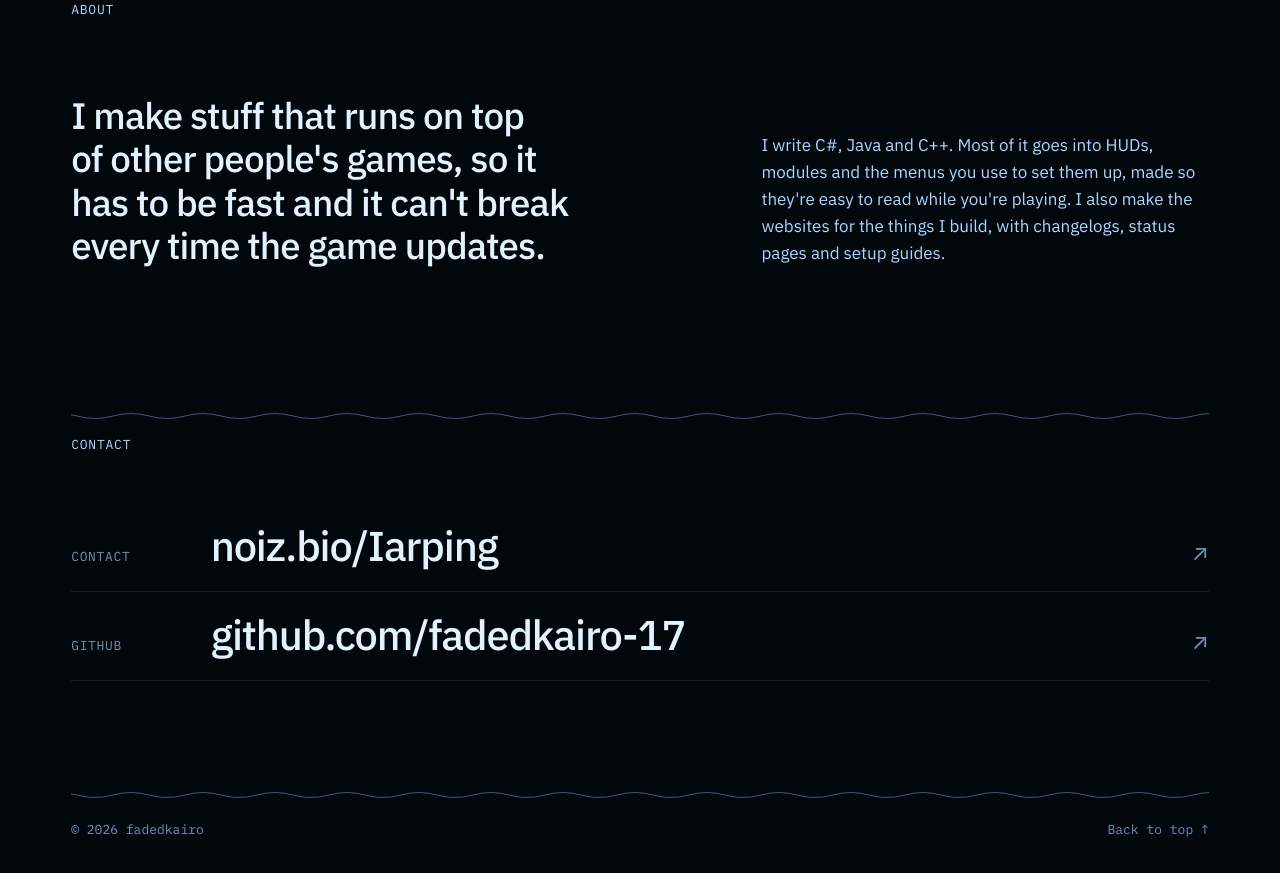
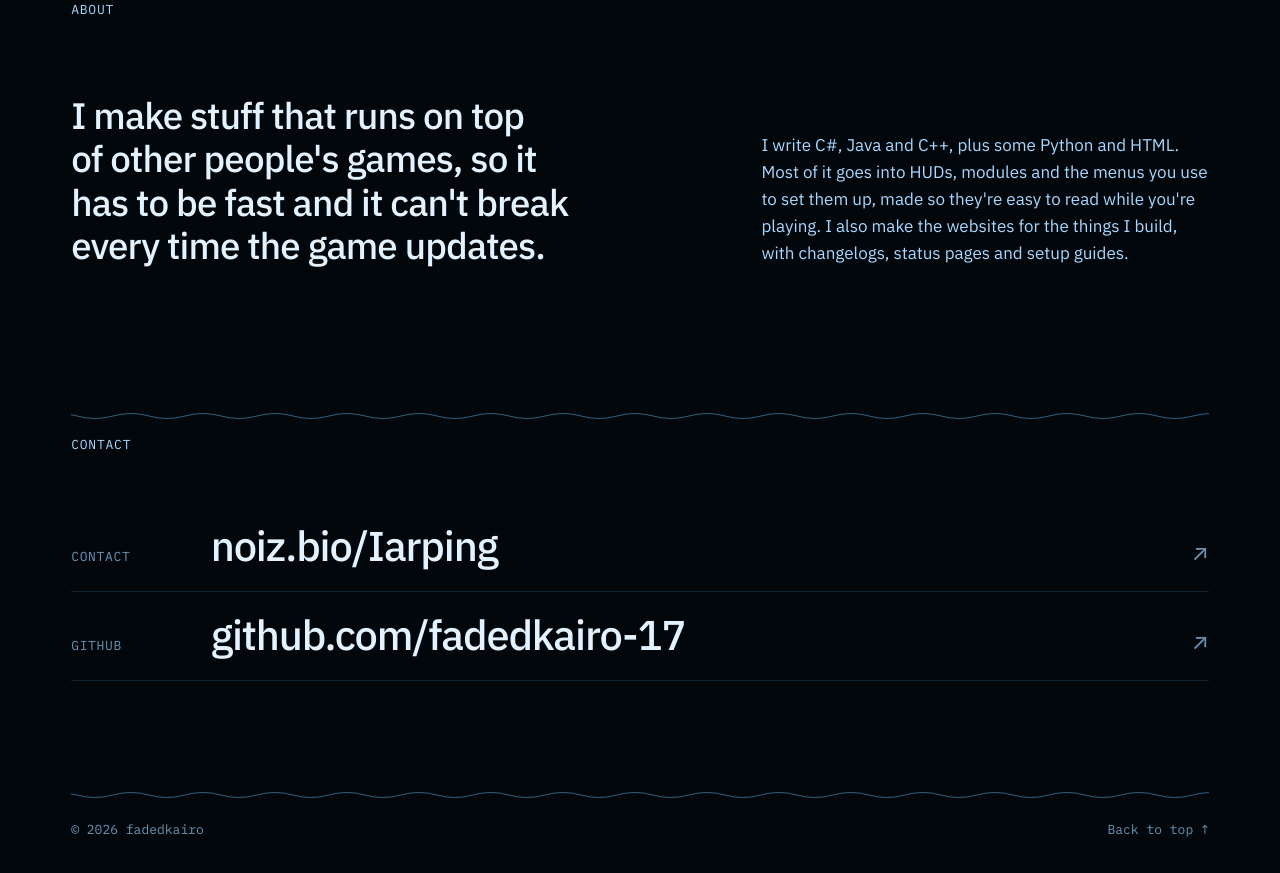
Before and after one commit to fadedkairo-17/fadedkairo-17.github.io, a plain HTML site: page index.html in a window 1280 px wide. Shown: the part 3616-4489 px from the top of the page. Drawn offline with Linux system fonts and the light colour scheme; animation ran at ten frames a second.

Commit message:
Mention Python and HTML in About
Co-Authored-By: Claude Fable 5.2 <noreply@anthropic.com>

```diff
--- a/index.html
+++ b/index.html
@@ -187,7 +187,7 @@
         it can't break every time the game updates.
       </p>
       <p class="about-more">
-        I write C#, Java and C++. Most of it goes into HUDs, modules and the menus
+        I write C#, Java and C++, plus some Python and HTML. Most of it goes into HUDs, modules and the menus
         you use to set them up, made so they're easy to read while you're playing.
         I also make the websites for the things I build, with changelogs, status
         pages and setup guides.
```
